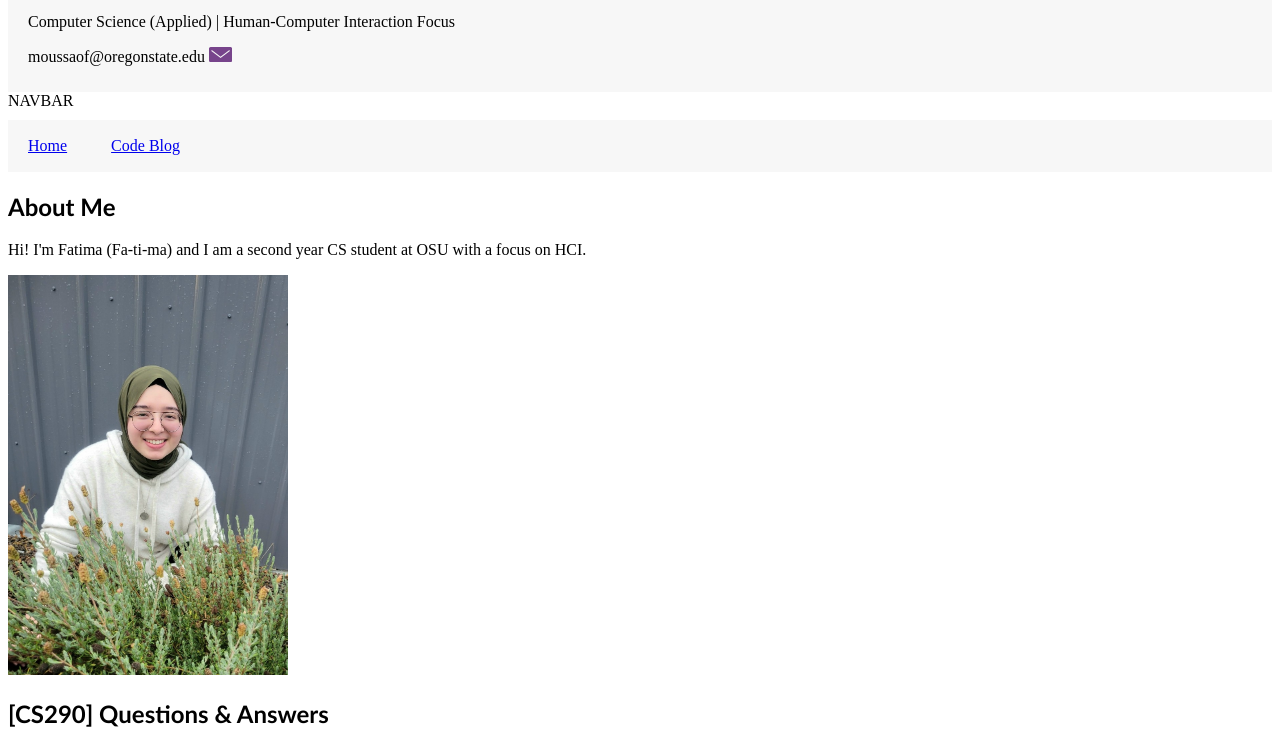
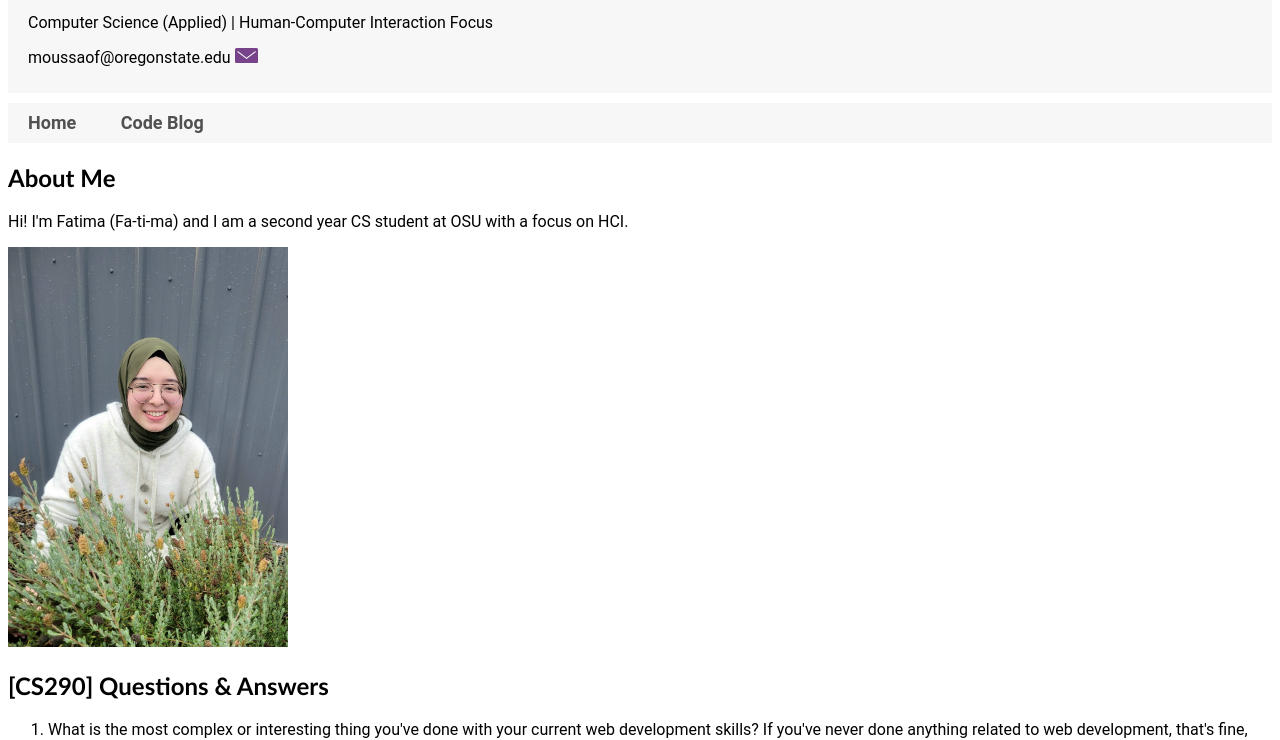
Before and after one commit to FAM-CS/OSU_StudentWebpage, a plain HTML site: page index.html in a window 1280 px wide. Shown: the part 78-818 px from the top of the page. Drawn offline with Linux system fonts and the light colour scheme.

Commit message:
Added more CSS and make navbar link more appealing

```diff
--- a/blog.css
+++ b/blog.css
@@ -1,6 +1,7 @@
 
 body {
-    margin: 0px;
+	font-family: Roboto, Helvetica, sans-serif;
+    margin: 0;
 }
 
 .tab {
@@ -8,8 +9,9 @@ body {
 }
 
 h1 {
-    margin-top: 10px;
+	margin-top: 0px;
     margin-bottom: 10px;
+	padding-top: 10px;
     font-family: 'Calibri Light';
     font-size: 40px;
 }
@@ -20,21 +22,40 @@ h2 {
 
 
 #blog-header-div {
-    padding: 5px;
+	padding-left: 20px;
+	padding-bottom: 2px;
     background-color: rgb(247, 247, 247);
 }
 
-.link-banner-div {
-    margin-top: 10px;
-    padding: 1px;
-    background-color: rgb(247, 247, 247);
+nav.navbar{
+	margin: 10px 0 0 0px;
+	background-color: rgb(247, 247, 247);
+	font-size: 18px;
+	line-height: 40px;
 }
 
+.navlist {
+	margin: 0 0 0 20px;
+	padding: 0;
+	padding-left: 0px;
+	display: inline-block;
+}
 
+.navitem{
+	display: inline-block;
+}
+
+a {
+	font-weight: bold;
+	text-decoration: none;
+	color: rgb(81, 81, 81);
+}
 
 .blog-entry {
     margin: 20px;
-    margin-right: 450px;
+
+	/* Make text width a little more compatible with screens using % viewport width */
+    width: 80vw;
 }
 
 .navbar {
--- a/index.css
+++ b/index.css
@@ -1,6 +1,12 @@
 .tab {
     margin-left: 40px;
 }
+
+body {
+	font-family: Roboto, Helvetica, sans-serif;
+    /* margin: 0px; */
+}
+
 
 h1 {
     margin-top: 10px;
@@ -19,11 +25,28 @@ h2 {
     background-color: rgb(247, 247, 247);
 }
 
-.link-banner-div {
-    margin-top: 10px;
-    padding: 1px;
-    padding-left: 20px;
-    background-color: rgb(247, 247, 247);
+nav.navbar{
+	margin: 10px 0 0 0px;
+	background-color: rgb(247, 247, 247);
+	font-size: 18px;
+	line-height: 40px;
+}
+
+.navlist {
+	margin: 0 0 0 20px;
+	padding: 0;
+	padding-left: 0px;
+	display: inline-block;
+}
+
+.navitem{
+	display: inline-block;
+}
+
+a {
+	font-weight: bold;
+	text-decoration: none;
+	color: rgb(81, 81, 81);
 }
 
 #profile-pic {
--- a/index.html
+++ b/index.html
@@ -16,13 +16,12 @@
         <p>moussaof@oregonstate.edu <img src="./images/purple-email.png" alt="Purple email icon"></p>
     </div>
 
-    <div>NAVBAR</div>
-
-    <div class="link-banner-div">
-        <p>
-            <a href="./index.html">Home</a>  <a class="tab" href="./blog.html">Code Blog</a>
-        </p>
-    </div>
+    <nav class="navbar">
+		<ul class="navlist">
+			<li class="navitem"><a href="./index.html">Home</a></li>
+			<li class="navitem"><a class="tab" href="./blog.html">Code Blog</a></li>
+		</ul>
+    </nav>
 
 
     <div id="aboutme-div">
```
Also changed, not shown: blog.html (+88 -64 lines).
